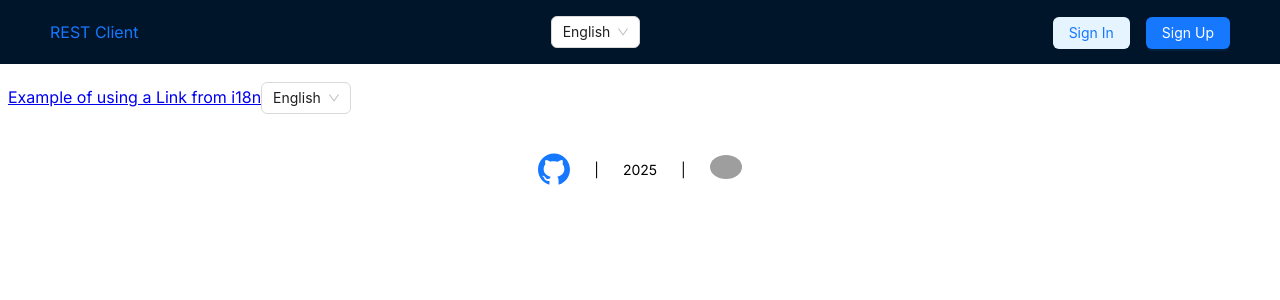
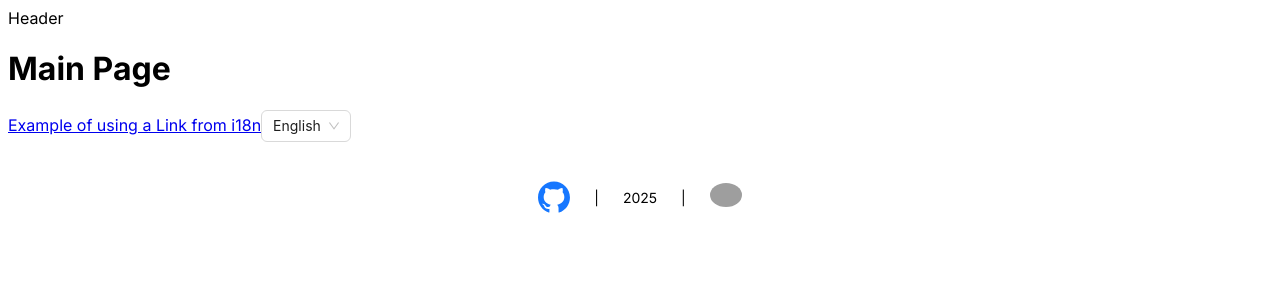
Before and after one commit to AngelinaBz/rest-client-app, a Next.js app: page /en in a window 1280 px wide. Shown: the top 300 px of the page. Built offline with nearby package versions, Linux system fonts and the light colour scheme; grey boxes are pictures that could not be loaded; what @ant-design/nextjs-registry would draw is missing.

Commit message:
fix: make some changes to avoid merge conflict

```diff
--- a/src/app/[locale]/layout.tsx
+++ b/src/app/[locale]/layout.tsx
@@ -6,7 +6,6 @@ import { AntdRegistry } from '@ant-design/nextjs-registry';
 import { routing } from '@/i18n/routing';
 import { RootLayoutProps } from '@/types';
 import { AppFooter } from '@/components/app-footer';
-import { AppHeader } from '@/components/app-header';
 
 const inter = Inter({ subsets: ['latin'] });
 
@@ -29,7 +28,7 @@ const RootLayout = async ({ children, params }: RootLayoutProps) => {
       <body className={inter.className}>
         <AntdRegistry>
           <NextIntlClientProvider>
-            <AppHeader />
+            <header>Header</header>
             <main>{children}</main>
             <AppFooter />
           </NextIntlClientProvider>
```
